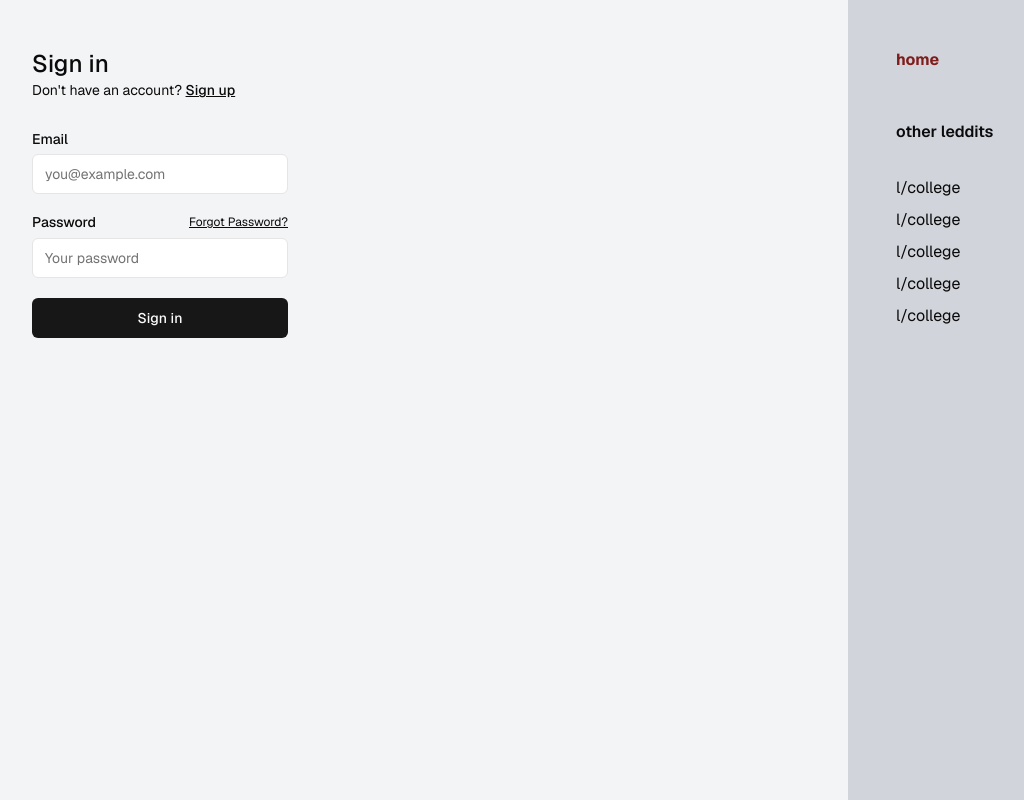
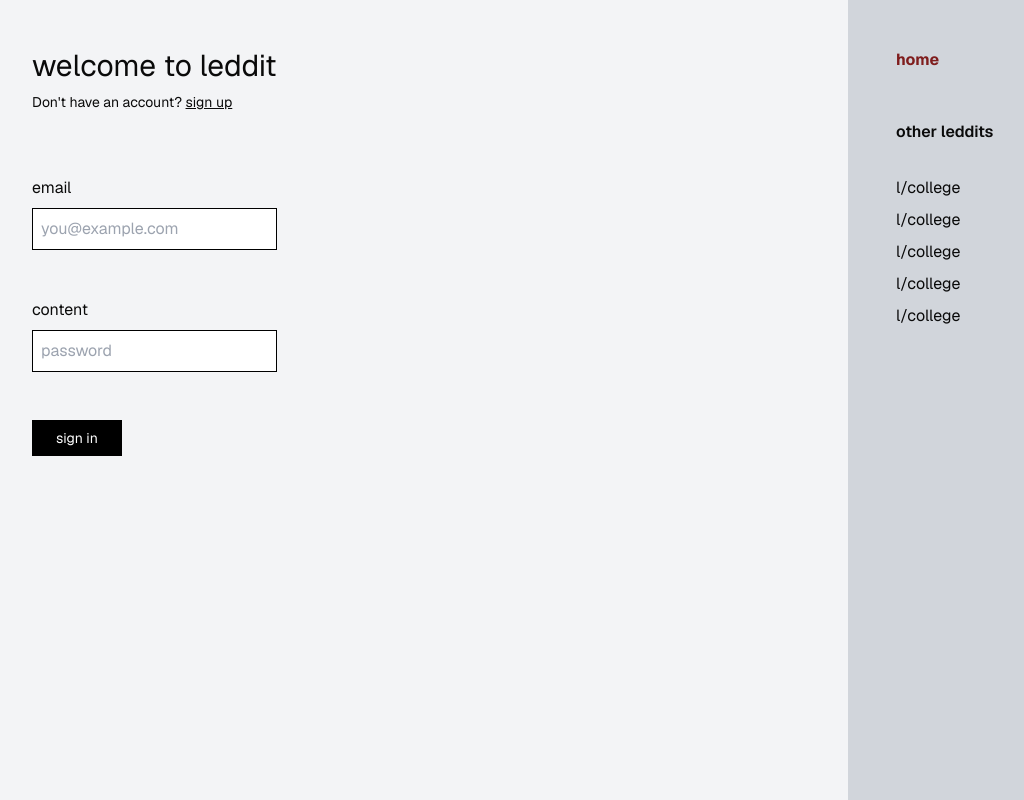
Before and after one commit to okezieuc/leddit, a Next.js app: page /sign-in in a window 1280 px wide. Shown: the whole page, without its empty margins (112-1136 px from the left). Built offline with nearby package versions, Linux system fonts and the light colour scheme; no server answers.

Commit message:
create leddit sign in page

```diff
--- a/app/(auth-pages)/sign-in/page.tsx
+++ b/app/(auth-pages)/sign-in/page.tsx
@@ -1,44 +1,47 @@
-import { signInAction } from "@/app/actions";
+import Button from "@/components/button";
 import { FormMessage, Message } from "@/components/form-message";
-import { SubmitButton } from "@/components/submit-button";
-import { Input } from "@/components/ui/input";
-import { Label } from "@/components/ui/label";
+import TextInput from "@/components/ui/textinput";
 import Link from "next/link";
 
 export default async function Login(props: { searchParams: Promise<Message> }) {
   const searchParams = await props.searchParams;
-  return (
-    <form className="flex-1 flex flex-col min-w-64">
-      <h1 className="text-2xl font-medium">Sign in</h1>
+
+  return <form className="">
+    <div className="mb-16">
+      <h1 className="text-3xl mb-2">
+        welcome to leddit
+      </h1>
       <p className="text-sm text-foreground">
         Don't have an account?{" "}
-        <Link className="text-foreground font-medium underline" href="/sign-up">
-          Sign up
+        <Link className="text-foreground underline" href="/sign-up">
+          sign up
         </Link>
       </p>
-      <div className="flex flex-col gap-2 [&>input]:mb-3 mt-8">
-        <Label htmlFor="email">Email</Label>
-        <Input name="email" placeholder="you@example.com" required />
-        <div className="flex justify-between items-center">
-          <Label htmlFor="password">Password</Label>
-          <Link
-            className="text-xs text-foreground underline"
-            href="/forgot-password"
-          >
-            Forgot Password?
-          </Link>
-        </div>
-        <Input
-          type="password"
-          name="password"
-          placeholder="Your password"
+    </div>
+
+
+    <div className="flex flex-col gap-12 w-full">
+      <div className="w-full">
+        <div className="mb-2">email</div>
+        <TextInput
+          name="email"
+          placeholder="you@example.com"
           required
         />
-        <SubmitButton pendingText="Signing In..." formAction={signInAction}>
-          Sign in
-        </SubmitButton>
-        <FormMessage message={searchParams} />
       </div>
-    </form>
-  );
+
+      <div>
+        <div className="mb-2">content</div>
+        <TextInput type="password"
+          name="password"
+          placeholder="password"
+          required />
+      </div>
+
+      <div>
+        <Button text="sign in" />
+      </div>
+      <FormMessage message={searchParams} />
+    </div>
+  </form>;
 }
```
